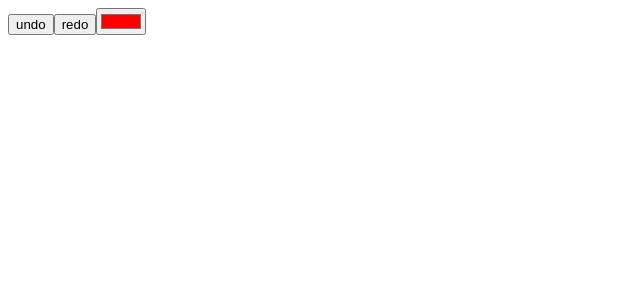
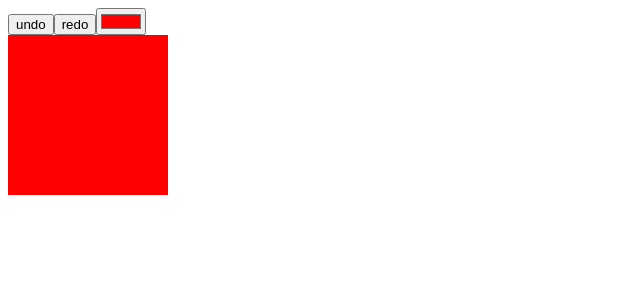
Before and after one commit to sofiatejada/reduce-lab12, a React app: page / in a window 1280 px wide. Shown: the top 300 px of the page, without its empty margins (0-640 px from the left). Built offline with nearby package versions, Linux system fonts and the light colour scheme.

Commit message:
ok, but why doesn't the background color change :'(

```diff
--- a/src/components/app/App.jsx
+++ b/src/components/app/App.jsx
@@ -108,7 +108,7 @@ function App() {
       <div
         aria-label="display"
         style={{
-          backgroundColor: state, width: '10rem', height: '10rem'
+          backgroundColor: color, width: '10rem', height: '10rem'
         }}></div>
     </>
   );
```
